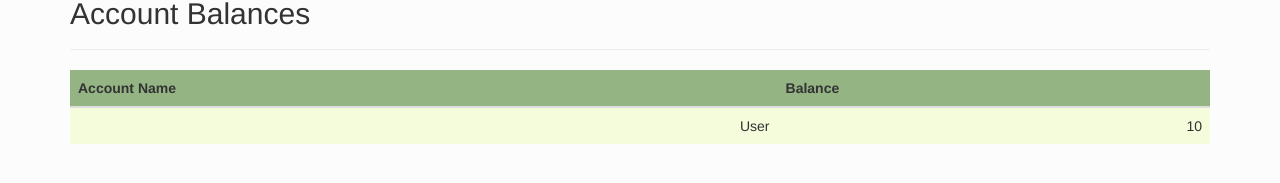
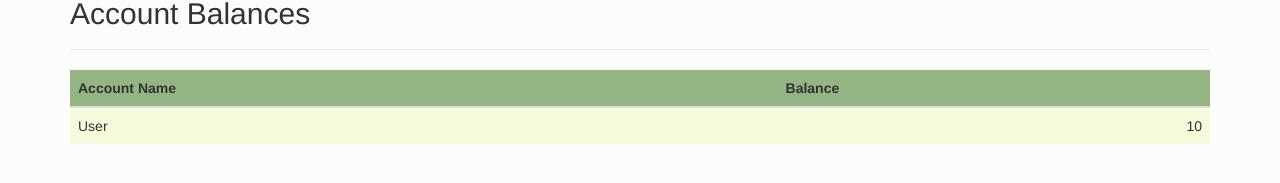
Before and after one commit to bxbrenden/gnucash-helper, a Python web app: template templates/balances.html in a window 1280 px wide. Shown: the part 175-358 px from the top of the page. Run offline with Jinja, Linux system fonts and the light colour scheme; the template is opened without the code that fills it: most values are stand-ins (such as "Sample title", 1, 10 or a date in 2020); some libraries are stand-ins or nearby versions.

Commit message:
only right-align balances

```diff
--- a/static/balances.css
+++ b/static/balances.css
@@ -1,4 +1,4 @@
-td {
+td.gcbal {
   text-align: right;
 }
 
--- a/templates/balances.html
+++ b/templates/balances.html
@@ -23,8 +23,8 @@
       {% else %}
       <tr class="oddrow">
       {% endif %}
-	<td>{{ acct['fullname'] }}</td>
-	<td>{{ acct['balance'] }}</td>
+        <td class="gcname">{{ acct['fullname'] }}</td>
+	<td class="gcbal">{{ acct['balance'] }}</td>
       </tr>
       {% endfor %}
     </tbody>
```
